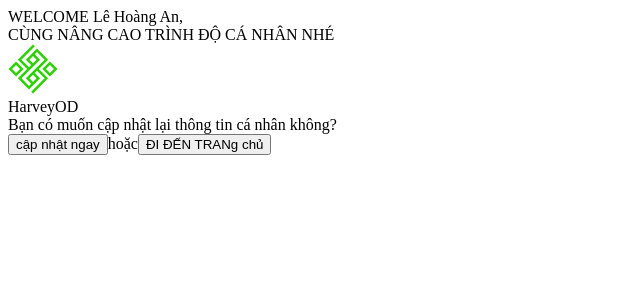
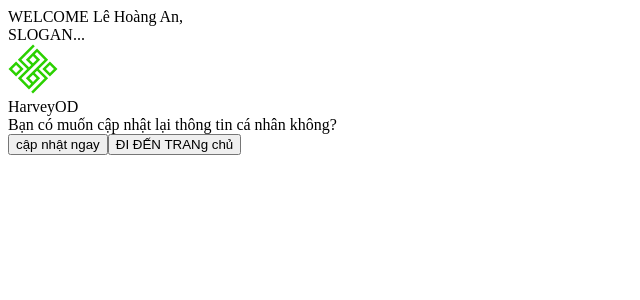
Before and after one commit to Harvey-LMS/Client, a Next.js app: page /welcome in a window 1280 px wide. Shown: the top 300 px of the page, without its empty margins (0-640 px from the left). Built offline with nearby package versions, Linux system fonts and the light colour scheme.

Commit message:
minh test

```diff
--- a/src/app/welcome/page.tsx
+++ b/src/app/welcome/page.tsx
@@ -7,10 +7,10 @@ const WelcomePage = () => {
   return (
     <div className="flex flex-col justify-center px-16 py-20 font-semibold tracking-normal  max-md:px-5">
       <div className="flex justify-center items-center px-16 mt-52 max-md:px-5 max-md:mt-10 max-md:mr-1 max-md:max-w-full">
-        <div className="flex flex-col items-center max-w-full w-[650px]">
-          <div className="text-3xl font-extrabold leading-5 text-center max-md:max-w-full">
+        <div className="flex flex-col items-center max-w-full w-[650px] -translate-y-[104px]">
+          <div className="text-3xl font-extrabold leading-7 text-center max-md:max-w-full">
             <div className="text-green-500">WELCOME Lê Hoàng An,</div>
-            <div className="mt-4">CÙNG NÂNG CAO TRÌNH ĐỘ CÁ NHÂN NHÉ</div>
+            <div className="mt-4 uppercase">SLOGAN...</div>
           </div>
 
           <div className="flex justify-center items-center px-16 mt-12 max-w-full text-4xl leading-5 text-center text-black w-[505px] max-md:px-5 max-md:mt-10">
@@ -21,12 +21,12 @@ const WelcomePage = () => {
                 src={Brand}
                 className="self-center w-full aspect-[1.22]"
               />
-              <div className="mt-2.5">
+              <div className="mt-3.5">
                 <span className="font-bold">HarveyOD</span>
               </div>
             </div>
           </div>
-          <div className="mt-12 text-xl leading-5 text-zinc-700 text-opacity-60 max-md:mt-10 max-md:max-w-full">
+          <div className="mt-12 text-xl leading-5 text-zinc-500 max-md:mt-10 max-md:max-w-full">
             Bạn có muốn cập nhật lại thông tin cá nhân không?
           </div>
           <Button
@@ -36,7 +36,7 @@ const WelcomePage = () => {
           >
             cập nhật ngay
           </Button>
-          <span>hoặc</span>
+
           <Button
             color="primary"
             className="justify-center items-center px-16 py-3.5 mt-2 max-w-full text-sm font-medium
```
Also changed, not shown: 1 other file (tests, documents, lock files or other folders).
